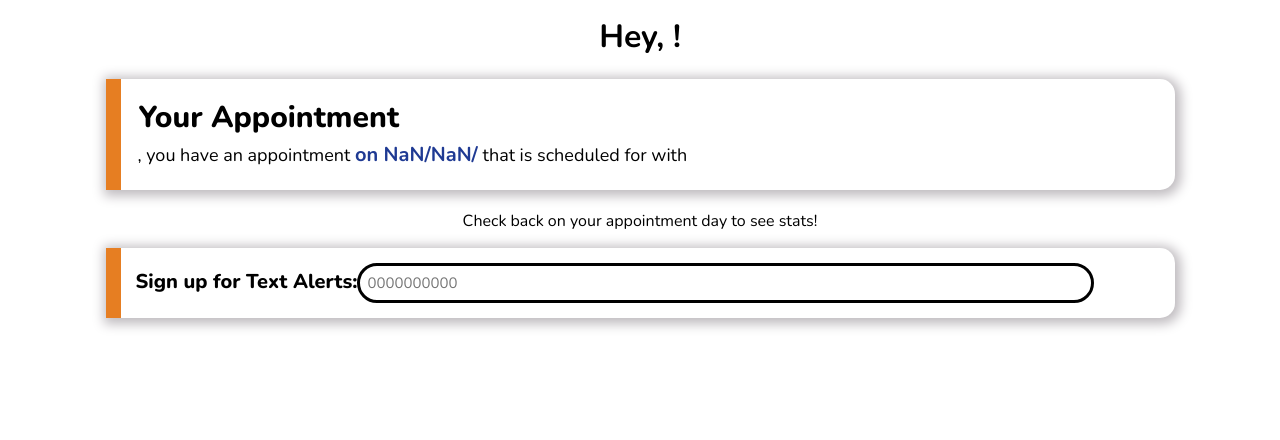
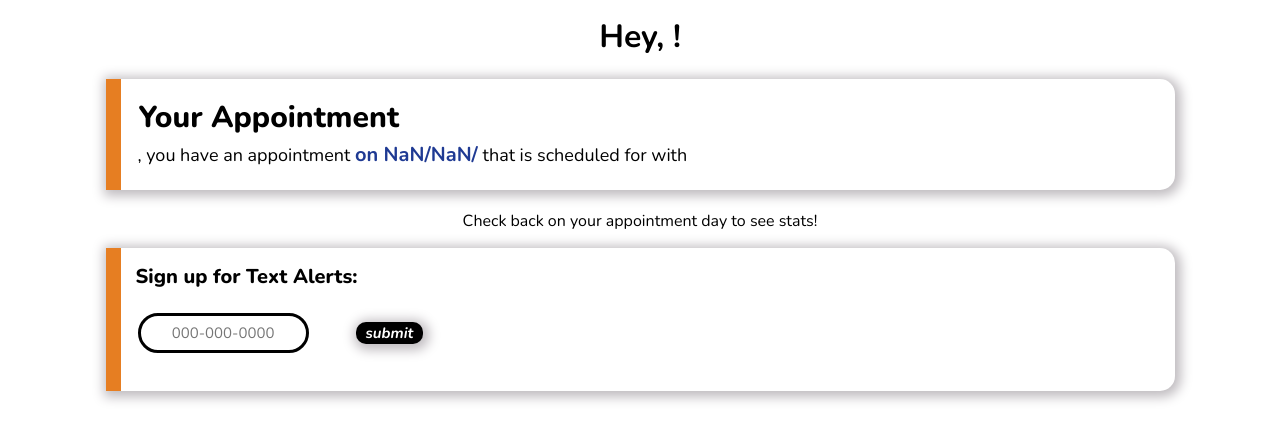
Before and after one commit to shmam/queue_wait_time, a React (Create React App) app: page / in a window 1280 px wide. Both pictures are taken after typing "Sample" into the empty fields and a click on the button "SUBMIT". Shown: the top 440 px of the page. Built offline with nearby package versions, Linux system fonts and the light colour scheme; no server answers.

Commit message:
switches are old

```diff
--- a/src/App.css
+++ b/src/App.css
@@ -190,3 +190,7 @@ select{
     font-size: 20px;
     padding: 10px;
 }
+
+*:focus{
+  outline: none;
+}
--- a/src/dashboard.css
+++ b/src/dashboard.css
@@ -178,6 +178,7 @@ button:focus{
 }
 
 .PhoneRegister input{
+    text-align: center;
     padding: 7px;
     border: 3px solid black;
     border-radius: 20px;
@@ -197,3 +198,12 @@ button:focus{
 .PhoneRegister input placeholder{
     color: #d3d3d3
 }
+
+.PhoneRegister button{
+    font-size: 15px;
+}
+
+.PhoneRegister th{
+    padding: 0px;
+    padding-top: 0px;
+}
--- a/src/dashboard.js
+++ b/src/dashboard.js
@@ -294,7 +294,14 @@ class PhoneRegister extends Component{
         return(
             <div className="PhoneRegister">
 
-                <label>Sign up for Text Alerts:</label><input  placeholder="0000000000" maxLength="10"/>
+                <label>Sign up for Text Alerts:</label>
+                <table>
+                    <tr>
+                        <th><input  placeholder="000-000-0000" maxLength="10"/></th>
+                        <th><button>submit</button></th>
+                    </tr>
+
+                </table>
             </div>
         );
     }
```
